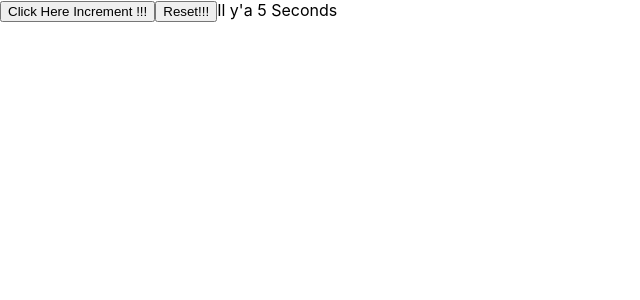
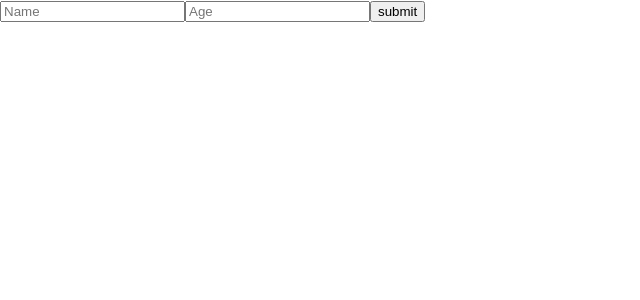
Before and after one commit to asma-abichou/To_Do_List, a React (Create React App) app: page / in a window 1280 px wide. Shown: the top 300 px of the page, without its empty margins (0-640 px from the left). Built offline with nearby package versions, Linux system fonts and the light colour scheme.

Commit message:
form submit

```diff
--- a/src/counter/Counter.jsx
+++ b/src/counter/Counter.jsx
@@ -15,8 +15,6 @@ export default class Counter extends Component {
         )
     }
 
-
-
     render(){
         return <>
             <button onClick={this.handleClick}>Click Here Increment !!!</button>
@@ -30,15 +28,16 @@ export default class Counter extends Component {
 
 import {useState} from "react";
 
-export default function Counter(){
- //Hook
-    const [count, setCount] = useState(5);
+export default function Counter({initialValue, step}){
+ //Hooks
+    //useState()
+    const [count, setCount] = useState(initialValue);
 
     return (<div>
                 <button onClick={()=> {
                     setCount(
                         prevState => {
-                            return prevState + 1 ;}
+                            return prevState + step ;}
                     )
                 }}>Click Here Increment !!!</button>
                 <button onClick={()=> {
--- /dev/null
+++ b/src/forms/Form.jsx
@@ -0,0 +1,29 @@
+import {useState} from "react";
+
+export default function Form(){
+    const [name, setName] = useState('');
+    const [age, setAge] = useState('');
+
+  const handleInputNameChange = () =>{
+       const name = document.querySelector('#name').value;
+         setName(name);
+    }
+    const handleInputAgeChange = () =>{
+       const age = document.querySelector('#age').value;
+         setAge(age);
+    }
+  const handleSubmit = (e) => {
+      e.preventDefault()
+      console.log({
+          name ,
+          age
+      })
+  }
+    return  <div>
+                <form>
+                    <input type="text" id='name' onChange={handleInputNameChange} placeholder="Name"/>
+                    <input type="text" id='age' onChange={handleInputAgeChange} placeholder="Age" />
+                    <input type="button" value ="submit" onClick={handleSubmit} />
+                </form>
+            </div>
+}
--- a/src/index.js
+++ b/src/index.js
@@ -6,6 +6,7 @@ import Fruit from "./fruits/fruit";
 import HelloWorld from "./helloWorld/HelloWorld";
 import TextField from "./forms/TextField";
 import Event from "./Events/Event";
+import Form from "./forms/Form";
 //import reportWebVitals from './reportWebVitals';
 
 
@@ -25,7 +26,7 @@ const fruitsArray = ['Strawberry' , 'Lemon', 'Mango', 'Apple', 'Water Melon' ]
         }*/
 
 root.render(
-    <Counter />
+    <Form />
 
 );
 
```
